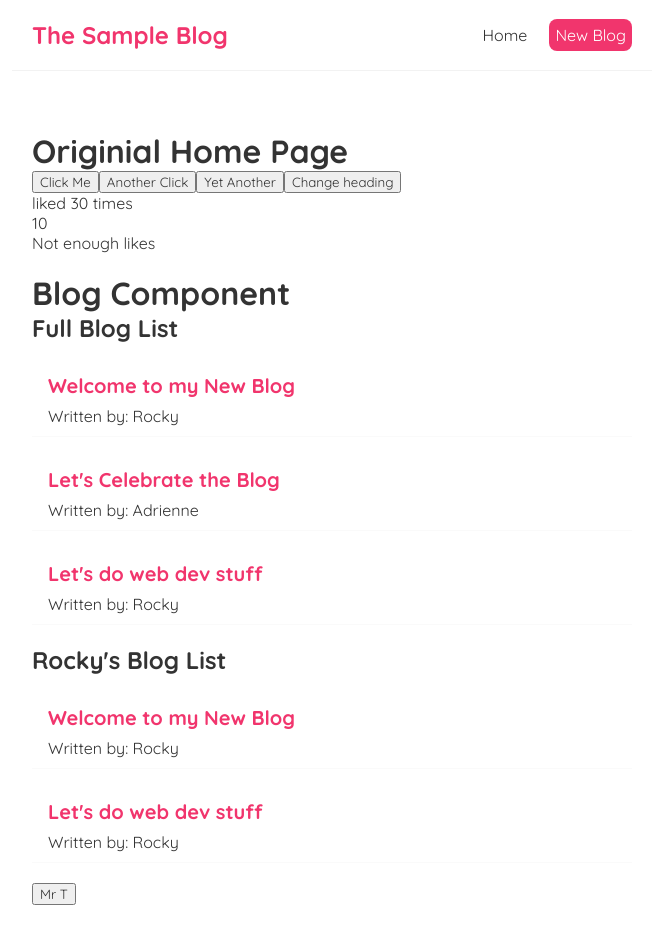
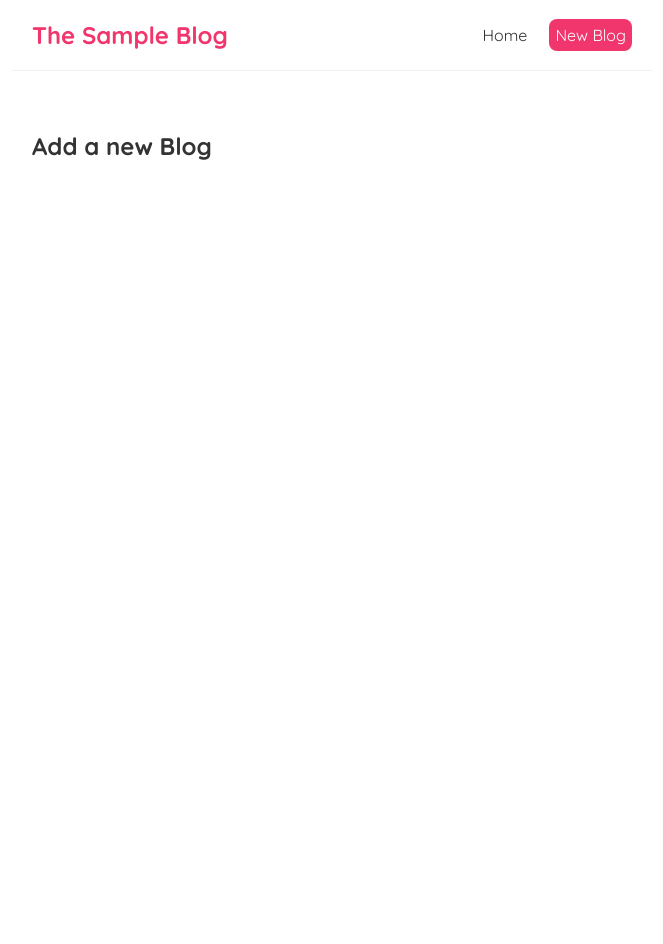
Before and after one commit to SethKalkstein/react-simple-blog, a React (Create React App) app: page /create in a window 1280 px wide. Shown: the top 944 px of the page, without its empty margins (308-971 px from the left). After the commit the page ends 800 px from the top, so only its background shows below. Built offline with nearby package versions, Linux system fonts and the light colour scheme; data requests are answered from the project's data file.

Commit message:
added create component and route to it using exact property in the route tag

```diff
--- a/src/App.js
+++ b/src/App.js
@@ -3,6 +3,7 @@
 import BlogComponent from "./BlogComponent";
 import { useEffect } from 'react';
 import { BrowserRouter as Router, Route, Switch } from "react-router-dom";
+import Create from './Create';
 
 function App() {
   const title = "Welcome to my newest blog";
@@ -16,13 +17,16 @@
         <NavBar />
         <div className="content">
           <Switch>
-            <Route path="/">
+            <Route exact path="/">
               <Home />
               <p>liked {likes} times</p>
               <p>{10}</p>
               <p>{likes > 40 ? "lots of likes" : "Not enough likes"}</p>
               <br/>
               <BlogComponent />
+            </Route>
+            <Route exact path="/create">
+              <Create />
             </Route>
           </Switch>
         </div>
--- /dev/null
+++ b/src/Create.js
@@ -0,0 +1,9 @@
+const Create = () => {
+    return (
+        <div className="create">
+            <h2>Add a new Blog</h2>
+        </div>
+     );
+}
+
+export default Create;
```
